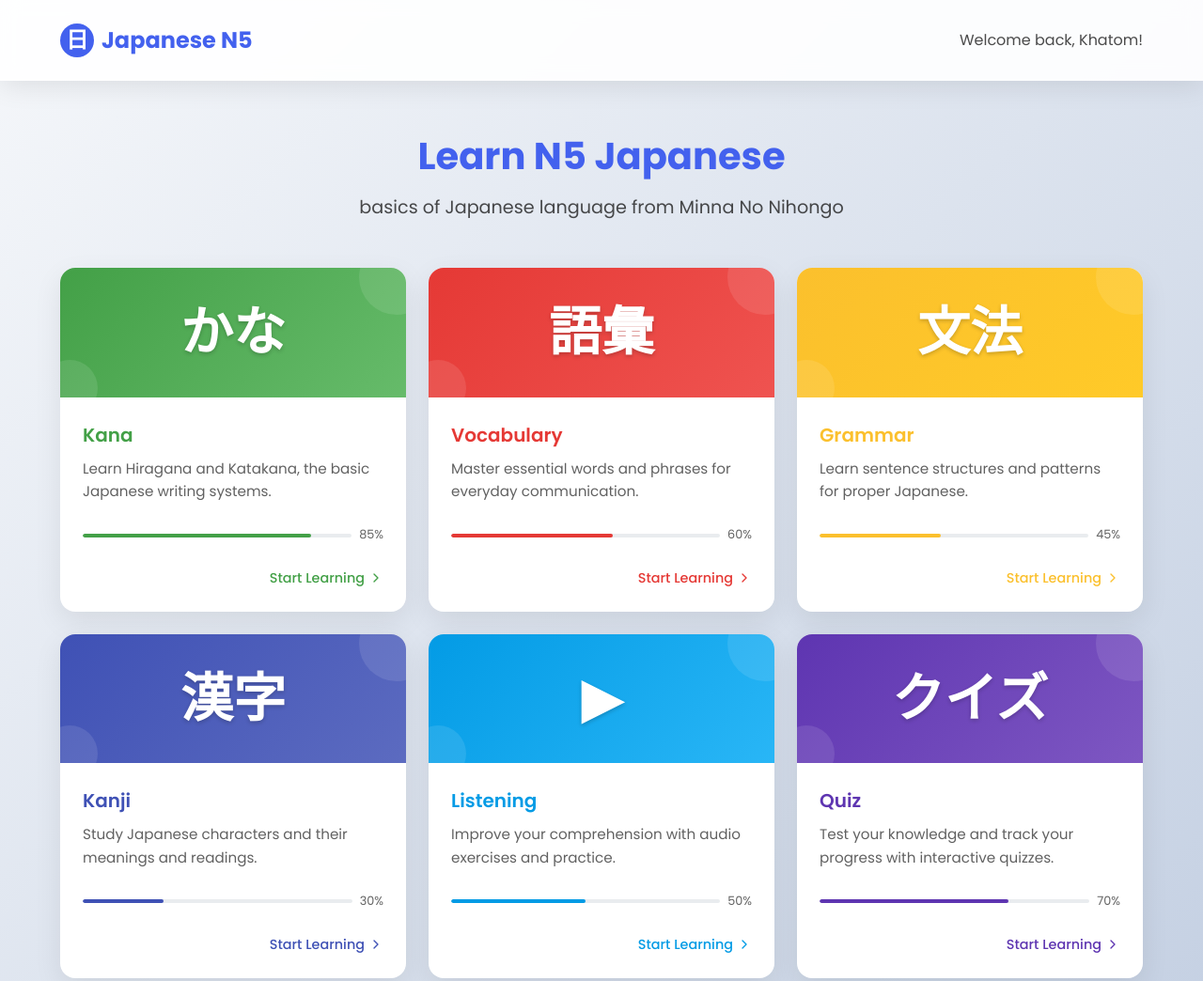
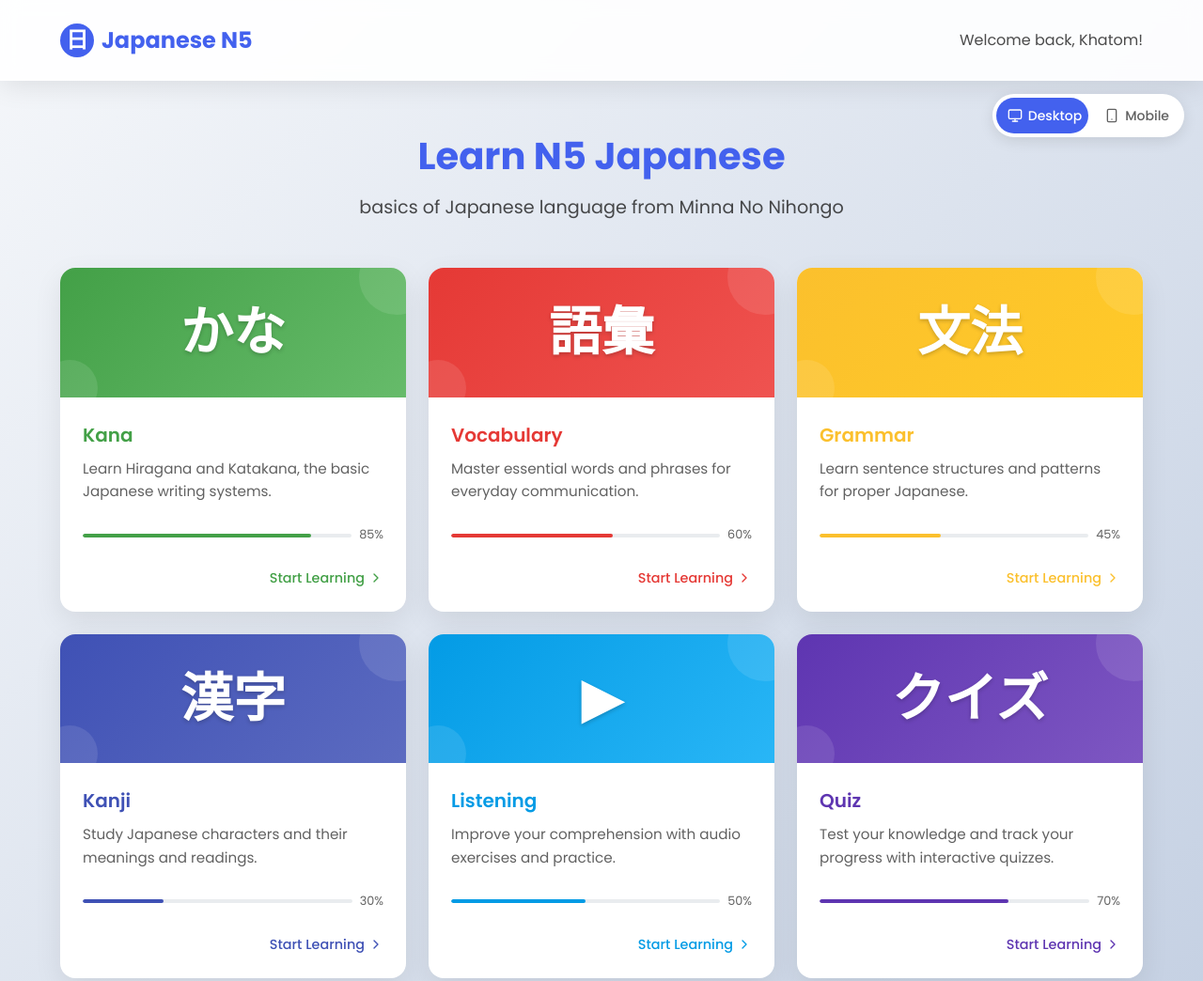
Before and after one commit to Rotonvai/learnn5bd-desktop, a plain HTML site: page index.html in a window 1280 px wide. Shown: the top 1044 px of the page at 94% size. Drawn offline with Linux system fonts and the light colour scheme.

Commit message:
Update index.html

```diff
--- a/index.html
+++ b/index.html
@@ -311,6 +311,102 @@
       color: var(--dark-color);
       opacity: 0.7;
     }
+
+    /* View Toggle Button Styles */
+    .view-toggle {
+      position: fixed;
+      top: 100px;
+      right: 20px;
+      z-index: 1000;
+      display: flex;
+      background-color: white;
+      border-radius: 30px;
+      box-shadow: 0 4px 15px rgba(0, 0, 0, 0.1);
+      overflow: hidden;
+      padding: 4px;
+      transition: all 0.3s ease;
+    }
+
+    .view-toggle:hover {
+      box-shadow: 0 6px 20px rgba(0, 0, 0, 0.15);
+      transform: translateY(-2px);
+    }
+
+    .toggle-option {
+      position: relative;
+      z-index: 2;
+      padding: 8px 12px;
+      display: flex;
+      align-items: center;
+      gap: 6px;
+      font-size: 14px;
+      font-weight: 500;
+      cursor: pointer;
+      transition: all 0.3s ease;
+      border-radius: 24px;
+      text-decoration: none;
+    }
+
+    .toggle-option.active {
+      color: white;
+    }
+
+    .toggle-option:not(.active) {
+      color: var(--dark-color);
+      opacity: 0.7;
+    }
+
+    .toggle-option:not(.active):hover {
+      opacity: 1;
+    }
+
+    .toggle-slider {
+      position: absolute;
+      top: 4px;
+      left: 4px;
+      height: calc(100% - 8px);
+      width: calc(50% - 4px);
+      background-color: var(--primary-color);
+      border-radius: 24px;
+      transition: transform 0.3s cubic-bezier(0.175, 0.885, 0.32, 1.275);
+      z-index: 1;
+    }
+
+    .toggle-slider.mobile {
+      transform: translateX(100%);
+    }
+
+    .toggle-icon {
+      display: inline-flex;
+    }
+
+    @media (max-width: 640px) {
+      .view-toggle {
+        top: 12px;
+        right: 12px;
+        transform: scale(0.9);
+      }
+
+      .toggle-option {
+        padding: 6px 10px;
+        font-size: 12px;
+      }
+    }
+
+    @keyframes fadeInDown {
+      from {
+        opacity: 0;
+        transform: translateY(-20px);
+      }
+      to {
+        opacity: 1;
+        transform: translateY(0);
+      }
+    }
+
+    .view-toggle {
+      animation: fadeInDown 0.5s ease-out forwards;
+    }
   </style>
 </head>
 <body>
@@ -325,6 +421,30 @@
       </div>
     </div>
   </header>
+
+  <!-- View Toggle Button -->
+  <div class="view-toggle">
+    <div class="toggle-slider"></div>
+    <a href="https://rotonvai.github.io/learnn5bd-desktop/" class="toggle-option active" data-view="desktop">
+      <span class="toggle-icon">
+        <svg xmlns="http://www.w3.org/2000/svg" width="16" height="16" viewBox="0 0 24 24" fill="none" stroke="currentColor" stroke-width="2" stroke-linecap="round" stroke-linejoin="round">
+          <rect x="2" y="3" width="20" height="14" rx="2" ry="2"></rect>
+          <line x1="8" y1="21" x2="16" y2="21"></line>
+          <line x1="12" y1="17" x2="12" y2="21"></line>
+        </svg>
+      </span>
+      <span>Desktop</span>
+    </a>
+    <a href="https://rotonvai.github.io/learnn5bd/" class="toggle-option" data-view="mobile">
+      <span class="toggle-icon">
+        <svg xmlns="http://www.w3.org/2000/svg" width="16" height="16" viewBox="0 0 24 24" fill="none" stroke="currentColor" stroke-width="2" stroke-linecap="round" stroke-linejoin="round">
+          <rect x="5" y="2" width="14" height="20" rx="2" ry="2"></rect>
+          <line x1="12" y1="18" x2="12.01" y2="18"></line>
+        </svg>
+      </span>
+      <span>Mobile</span>
+    </a>
+  </div>
 
   <main class="main">
     <div class="container">
@@ -492,5 +612,33 @@
       <p class="footer-text">&copy;2025 Hafizur R Manik. All rights reserved</p>
     </div>
   </footer>
+
+  <script>
+    // View Toggle Button Functionality
+    document.addEventListener('DOMContentLoaded', function() {
+      const toggleOptions = document.querySelectorAll('.toggle-option');
+      const toggleSlider = document.querySelector('.toggle-slider');
+
+      toggleOptions.forEach(option => {
+        option.addEventListener('click', function(e) {
+          // Only handle the click if it's not already active
+          if (!this.classList.contains('active')) {
+            // Remove active class from all options
+            toggleOptions.forEach(opt => opt.classList.remove('active'));
+
+            // Add active class to clicked option
+            this.classList.add('active');
+
+            // Move the slider
+            if (this.dataset.view === 'mobile') {
+              toggleSlider.classList.add('mobile');
+            } else {
+              toggleSlider.classList.remove('mobile');
+            }
+          }
+        });
+      });
+    });
+  </script>
 </body>
 </html>
```
